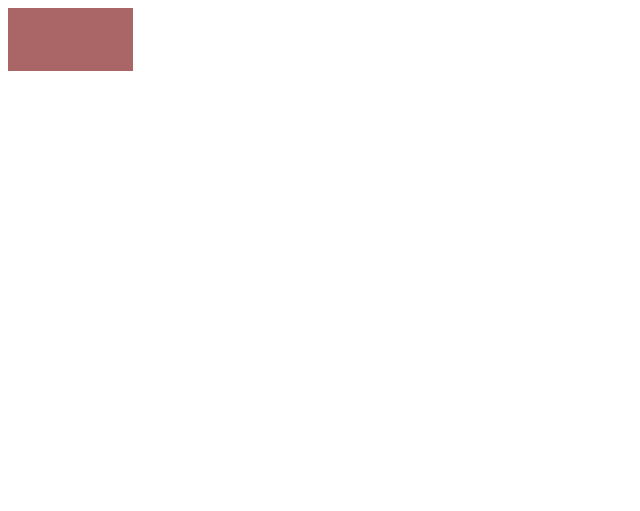
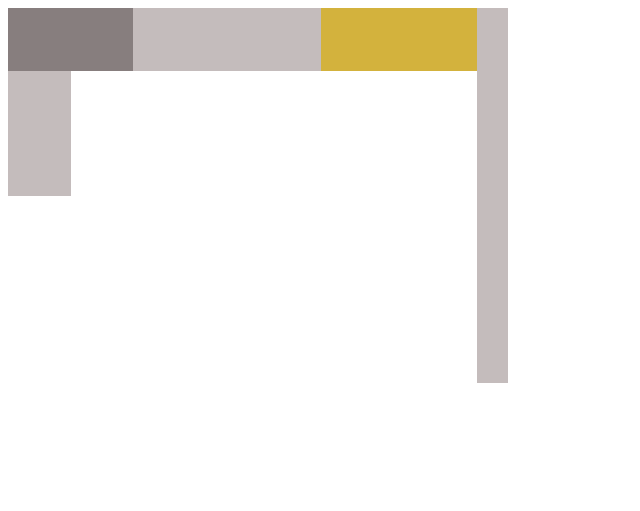
Before and after one commit to zofienora/piet-mondrian, a plain HTML site: page index.html in a window 1280 px wide. Shown: the whole page, without its empty margins (0-640 px from the left). Drawn offline with Linux system fonts and the light colour scheme.

Commit message:
added some colors

```diff
--- a/styles.css
+++ b/styles.css
@@ -10,16 +10,28 @@ height: 500px;
 
 .div1 {
     grid-area: 1 / 1 / 3 / 5;
-    background-color: #aa6666;
+    background-color: #877e7e;
 }
 
-.div2 { grid-area: 1 / 5 / 3 / 11; }
+.div2 {
+    grid-area: 1 / 5 / 3 / 11;
+    background-color: #c4bcbc;
+}
 
-.div3 { grid-area: 1 / 11 / 3 / 16; }
+.div3 {
+    grid-area: 1 / 11 / 3 / 16;
+    background-color: #d3b23d;
+}
 
-.div4 { grid-area: 1 / 16 / 13 / 17; }
+.div4 {
+    grid-area: 1 / 16 / 13 / 17;
+    background-color: #c4bcbc;
+}
 
-.div5 { grid-area: 3 / 1 / 7 / 3; }
+.div5 {
+    grid-area: 3 / 1 / 7 / 3;
+    background-color: #c4bcbc;
+}
 
 .div6 { grid-area: 7 / 1 / 13 / 3; }
 
```
